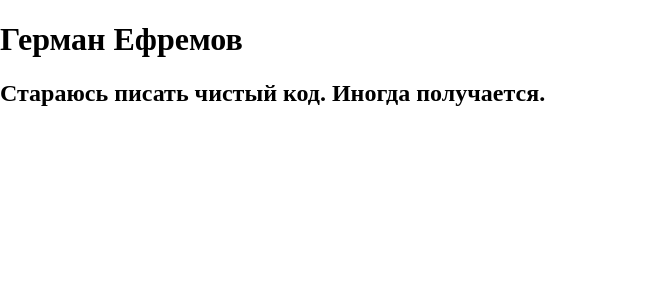
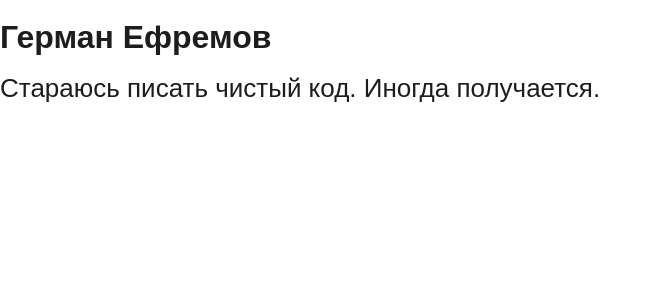
Before and after one commit to pleknos/promosite, a Vue app: page / in a window 1280 px wide. Shown: the top 300 px of the page, without its empty margins (0-661 px from the left). Built offline with nearby package versions, Linux system fonts and the light colour scheme.

Commit message:
add basic styling

```diff
--- a/src/App.vue
+++ b/src/App.vue
@@ -6,6 +6,8 @@
 
 <script>
 import styleVariables from './assets/css/variables.css'
+import stylePrototype from './assets/css/prototype.css'
+import styleTypography from './assets/css/typography.css'
 import styleCommon from './assets/css/common.css'
 import normalizeCSS from './assets/css/normalize.css'
 
--- /dev/null
+++ b/src/assets/css/prototype.css
@@ -0,0 +1,42 @@
+html {
+  width: 100%;
+  height: 100%;
+
+  font-size: 62.5%;
+  font-family: var(--font-primary);
+  font-weight: 400;
+  box-sizing: border-box;
+
+  color: var(--color-black);
+}
+
+html > * {
+  box-sizing: inherit;
+}
+
+body {
+  display: grid;
+  width: 100%;
+  height: 100%;
+  grid-template-rows: auto 1fr auto;
+  grid-template-areas: 'header' 'main' 'footer';
+
+  font-size: 1.6rem;
+}
+
+body > main {
+  grid-area: main;
+
+  max-width: 100%;
+  max-height: 100%;
+  min-width: 0;
+  margin-top: 1rem;
+}
+
+body > header {
+  grid-area: header;
+}
+
+body > footer {
+  grid-area: footer;
+}
--- /dev/null
+++ b/src/assets/css/typography.css
@@ -0,0 +1,23 @@
+a, a:visited, a:link, a:active, a:focus {
+  color: var(--color-primary);
+}
+
+h1, .h1 {
+  margin: 1.5rem 0 2rem;
+
+  font-size: 3rem;
+  font-weight: 700;
+  line-height: 1;
+
+  color: var(--color-black);
+}
+
+h2, .h2 {
+  margin: 1rem 0 1.5rem;
+
+  font-size: 2.6rem;
+  font-weight: 500;
+  line-height: 1;
+
+  color: var(--color-black);
+}
```
